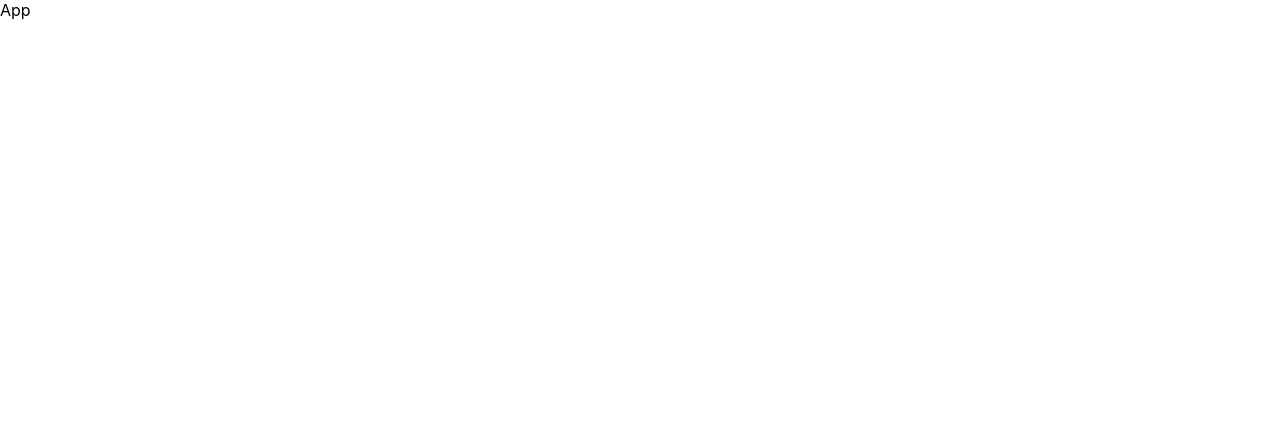
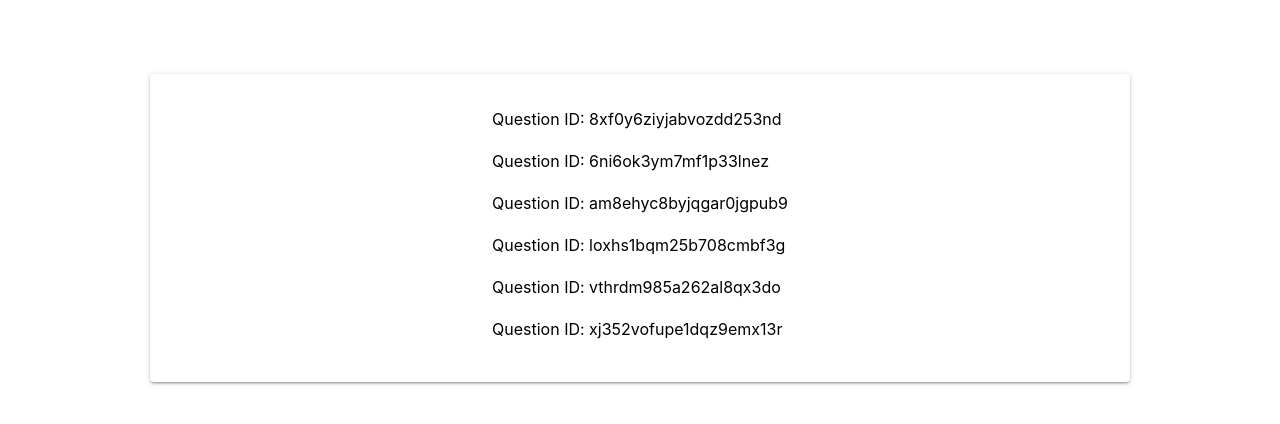
Before and after one commit to Sebastian-/Would-You-Rather, a React (Create React App) app: page / in a window 1280 px wide. Shown: the top 424 px of the page. Built offline with nearby package versions, Linux system fonts and the light colour scheme.

Commit message:
feat: Added primitive dashboard

```diff
--- a/package.json
+++ b/package.json
@@ -3,6 +3,8 @@
   "version": "0.1.0",
   "private": true,
   "dependencies": {
+    "@material-ui/core": "^3.9.1",
+    "@material-ui/icons": "^3.0.2",
     "react": "^16.7.0",
     "react-dom": "^16.7.0",
     "react-redux": "^6.0.0",
--- a/src/components/App.js
+++ b/src/components/App.js
@@ -1,6 +1,7 @@
 import React, { Component } from 'react';
 import { handleInitialData } from '../actions/shared';
 import { connect } from 'react-redux'
+import Dashboard from './Dashboard';
 
 class App extends Component {
   componentDidMount () {
@@ -9,11 +10,11 @@ class App extends Component {
 
   render() {
     return (
-      <div>
-        App
+      <div style={{margin: '0 auto', maxWidth: '1000px'}}>
+        <Dashboard />
       </div>
     );
   }
 }
 
-export default connect()(App);
+export default connect()(App)
--- /dev/null
+++ b/src/components/Dashboard.js
@@ -0,0 +1,50 @@
+import React, { Component } from 'react'
+import { connect } from 'react-redux'
+import { Paper, List, ListItem } from '@material-ui/core'
+import withStyles from '@material-ui/core/styles/withStyles'
+
+const styles = theme => ({
+  container: {
+    maxWidth: '1000px',
+    margin: '0 auto',
+    padding: '10px'
+  },
+  paper: {
+    marginTop: theme.spacing.unit * 8,
+    display: 'flex',
+    flexDirection: 'column',
+    alignItems: 'center',
+    padding: `${theme.spacing.unit * 2}px ${theme.spacing.unit * 3}px ${theme.spacing.unit * 3}px`,
+  }
+});
+
+class Dashboard extends Component {
+
+
+  render () {
+    const { classes, questionIDs } = this.props;
+
+    return (
+      <div className={classes.container}>
+        <Paper className={classes.paper}>
+          <List>
+            {questionIDs.map((id) => (
+              <ListItem>
+                {`Question ID: ${id}`}
+              </ListItem>
+            ))}
+          </List>
+        </Paper>
+      </div>
+
+    )
+  }
+}
+
+function mapStateToProps ({ questions }) {
+  return {
+    questionIDs: Object.keys(questions)
+  }
+}
+
+export default connect(mapStateToProps)(withStyles(styles)(Dashboard))
```
Also changed, not shown: 1 other file (tests, documents, lock files or other folders).
